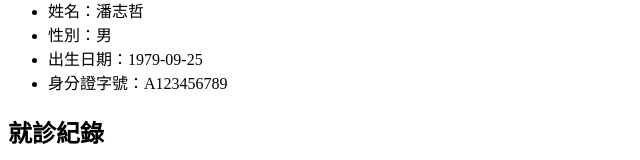
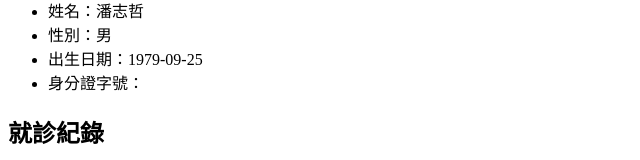
Before and after one commit to jjzeq943/dart.sense-clinic, a plain HTML site: page index.html in a window 1280 px wide. Shown: the part 190-350 px from the top of the page, without its empty margins (0-640 px from the left). Drawn offline with Linux system fonts and the light colour scheme.

Commit message:
index.html

```diff
--- a/index.html
+++ b/index.html
@@ -14,7 +14,7 @@
 <li>姓名：潘志哲</li>
 <li>性別：男</li>
 <li>出生日期：1979-09-25</li>
-<li>身分證字號：A123456789</li>
+<li>身分證字號：           </li>
 </ul>
 
 <h2>就診紀錄</h2>
```
